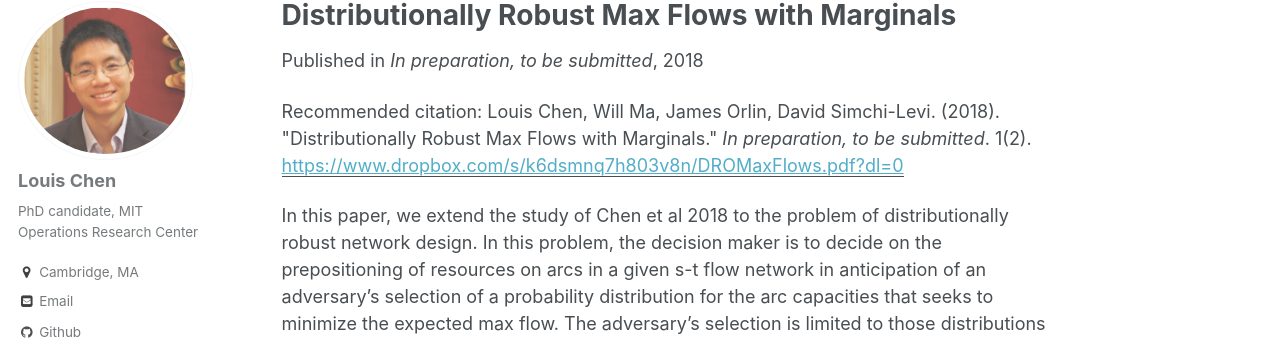
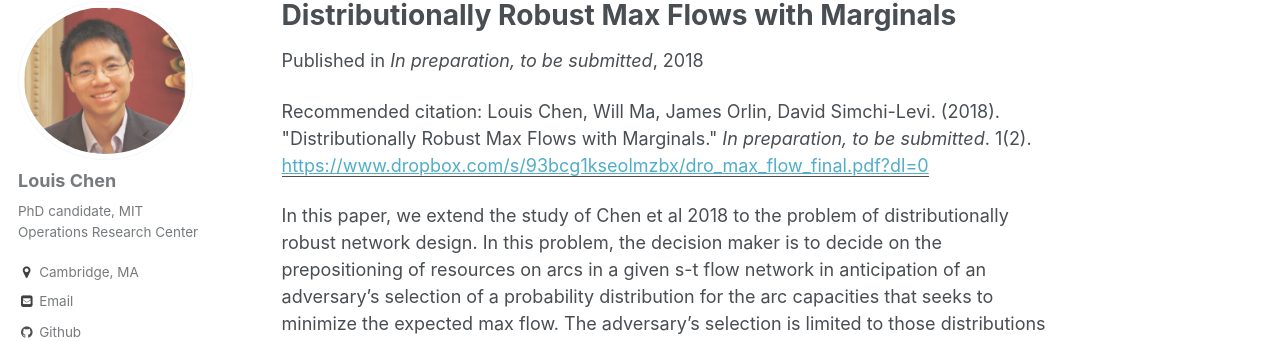
Before and after one commit to LouisLChen/LouisLChen.github.io, a Jekyll site: the page built from _publications/2010-10-01-paper-title-number-2.md, in a window 1280 px wide and 1270 px high. Shown: the part 117-458 px from the top of the window. Built offline with Jekyll 4.4.1, drawn with Linux system fonts in a browser that asks for light colours; some web fonts are replaced; some of the changed lines change nothing that is shown.

Commit message:
Update 2010-10-01-paper-title-number-2.md

```diff
--- a/_publications/2010-10-01-paper-title-number-2.md
+++ b/_publications/2010-10-01-paper-title-number-2.md
@@ -6,7 +6,7 @@ excerpt: 'Consider an s-t flow network in which the arc capacities are distribut
  over the set of s-t cuts, which we show can be found efficiently.'
 date: 2018-10-01
 venue: 'In preparation, to be submitted'
-paperurl: 'https://www.dropbox.com/s/k6dsmnq7h803v8n/DROMaxFlows.pdf?dl=0'
+paperurl: 'https://www.dropbox.com/s/93bcg1kseolmzbx/dro_max_flow_final.pdf?dl=0'
 citation: 'Louis Chen, Will Ma, James Orlin, David Simchi-Levi. (2018). &quot;Distributionally Robust Max Flows with Marginals.&quot; <i>In preparation, to be submitted</i>. 1(2).'
 ---
 In this paper, we extend the study of Chen et al 2018 to the problem of distributionally robust network design. In this problem, the decision maker is to decide on the prepositioning of resources on arcs in a given s-t flow network in anticipation of an adversary's selection of a probability distribution for the arc capacities that seeks to minimize the expected max flow. The adversary's selection is limited to those distributions that are couplings of given arc capacity distributions, one for each arc. We find that modeling the uncertainty in this way is certainly more sensible than prescribing the stochastic behavior of the arc capacities across an entire network. Furthermore, while it is hard to compute even the expectation with respect to the independent coupling of the stochastic arc capacities, we show that we can efficiently solve the distributionally robust network design problem. Indeed, this particular problem satisfies the sufficiency condition for tractability that we proposed in the previous work. But what's more, a highlight and extension in this work is to take advantage of the network setting to go even further and efficiently solve for the distribution the adversary responds with.
```
